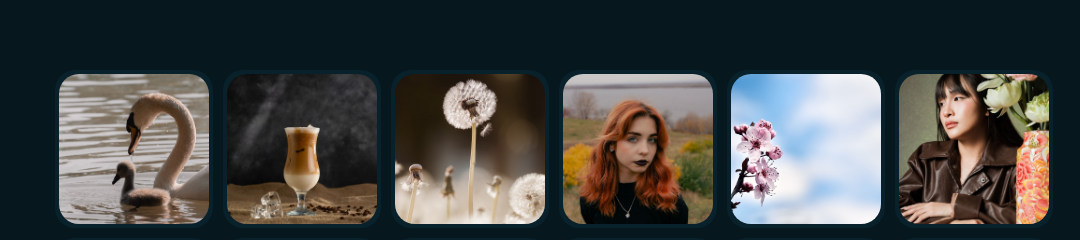
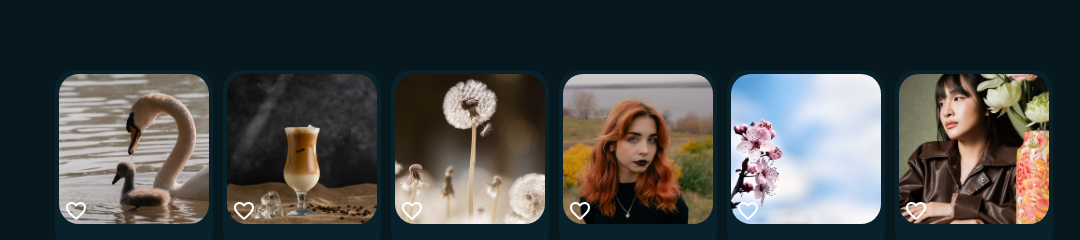
Before and after one commit to Phuchienbui/Fotoalbum, a plain HTML site: page index.html in a window 1280 px wide. Shown: the part 494-734 px from the top of the page, without its empty margins (86-1166 px from the left). Drawn offline with Linux system fonts and the light colour scheme.

Commit message:
feat: style likebutton

```diff
--- a/script.js
+++ b/script.js
@@ -35,7 +35,9 @@ function renderGallery() {
             <li class="gallery_item">
                     <button onclick="openDialog(${i})" class="gallery__button" data-index="${i}">
                         <img class= "gallery__pic" src="${images[i].src}" alt="${images[i].alt}">
+                        <img class= "heart-icon" src="./svg/favorite.svg" alt="aria-hidden=true">
                     </button>
+
                 </li>
         `
     }
--- a/style.css
+++ b/style.css
@@ -211,6 +211,19 @@ dialog {
 .dialog-FooterBtns:focus {
     outline-color: var(--color-focus);
 }
+
+.gallery__button{
+    position: relative;
+    display: block;
+}
+
+.heart-icon{
+    position: relative;
+    left: 5px;
+    bottom: 25px;
+    pointer-events:none;
+    z-index:10;
+}
 @media (max-width: 680px) {
 
     .dialog__wrapper {
```
